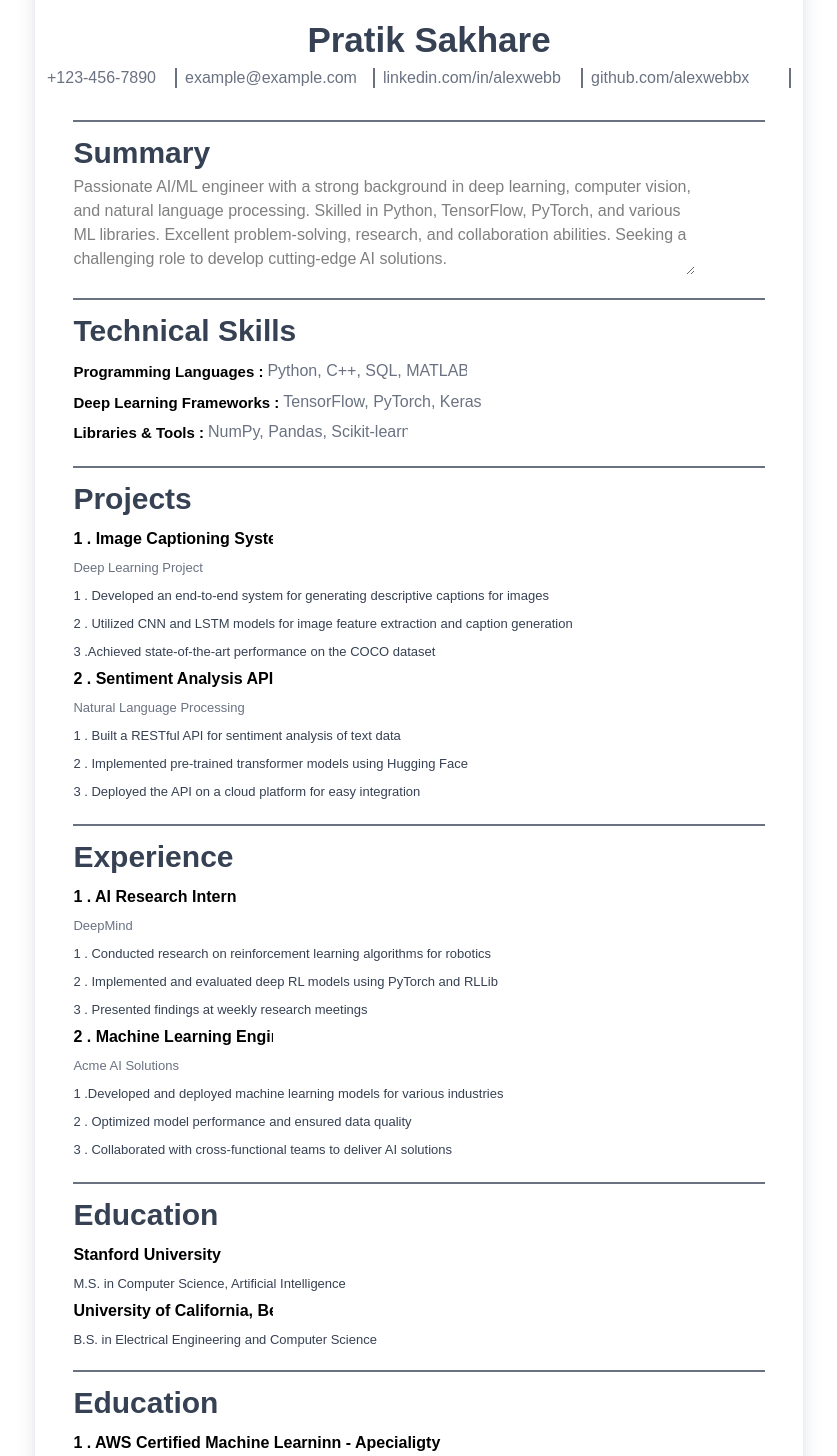
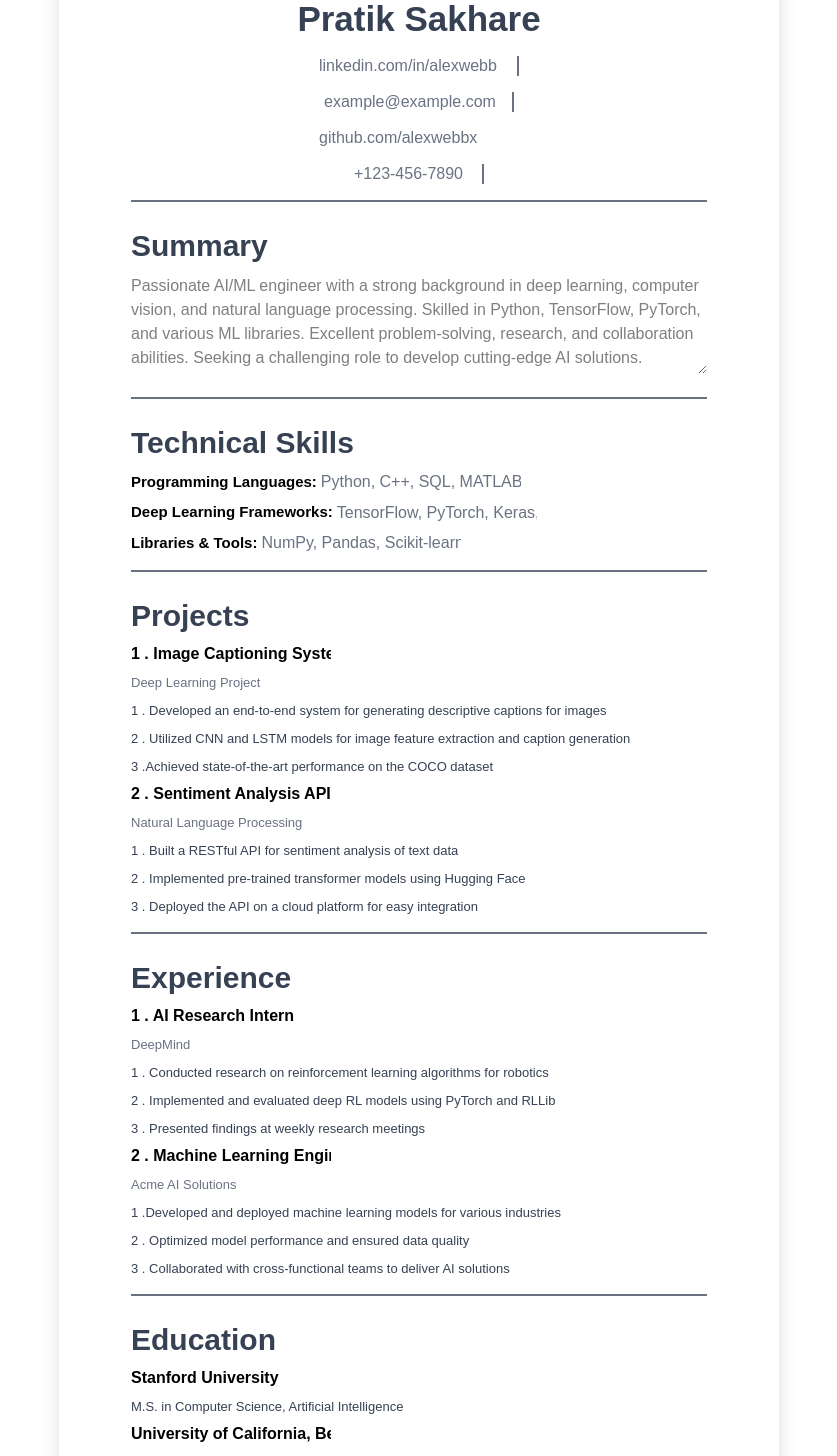
Before and after one commit to Pratik-Sakhare-18/ResumeCraft, a React (Vite) app: page /template/experienced-1 in a window 1280 px wide. Shown: the part 180-1636 px from the top of the page, without its empty margins (221-1058 px from the left). Built offline with nearby package versions, Linux system fonts and the light colour scheme; a web font is replaced by a local one.

Commit message:
add a mediaquery

```diff
--- a/index.html
+++ b/index.html
@@ -5,7 +5,7 @@
   <meta charset="UTF-8" />
   <link rel="icon" type="image/svg+xml" href="./src/assets/resume-craft.png" />
   <meta name="viewport" content="width=device-width, initial-scale=1.0" />
-  <title>Resume Craft | Home</title>
+  <title>Online Resume & CV Builder | ResumeCraft</title>
   <link rel="stylesheet" href="https://cdnjs.cloudflare.com/ajax/libs/font-awesome/7.0.1/css/all.min.css"
     integrity="sha512-2SwdPD6INVrV/lHTZbO2nodKhrnDdJK9/kg2XD1r9uGqPo1cUbujc+IYdlYdEErWNu69gVcYgdxlmVmzTWnetw=="
     crossorigin="anonymous" referrerpolicy="no-referrer" />
--- a/src/components/Navbar/Navbar.jsx
+++ b/src/components/Navbar/Navbar.jsx
@@ -10,7 +10,7 @@ const Navbar = () => {
         <>
             <div className='h-auto w-full bg-white-500 shadow-2xl shadow-gray-200 flex flex-wrap items-center justify-between p-4 md:h-[80px] md:flex-nowrap flex-row'>
 
-                <div className='h-auto w-auto bg-white-500 flex items-center justify-center gap-5  ml-10 '>
+                <div className='h-auto w-auto bg-white-500 flex items-center justify-center gap-5   '>
                     <div className='logo-container h-[50px] w-[50px] bg-white-500 rounded-full flex items-center justify-center overflow-hidden shadow-2xl shadow-gray-500  '>
                         <img src={LOGO} alt="Logo" width="300" className='border-2 border-blue-500 rounded-full ' />
                     </div>
@@ -23,7 +23,7 @@ const Navbar = () => {
                     </button>
                 </div>
 
-                <div className={`${MenuOpen ? 'flex' : 'hidden'} w-full flex-col ml-20 md:flex md:w-[500px] md:ml-0 md:flex-row items-center justify-end gap-4 md:gap-6 mt-4 md:mt-0 mr-20`}>
+                <div className={`${MenuOpen ? 'flex' : 'hidden'} w-full flex-col ml-20 md:flex md:w-[500px] md:ml-0 md:flex-row items-center justify-end gap-4 md:gap-6 mt-4 md:mt-0  `}>
 
                     <Link to="/" className='nav-anchor text-black-500 text-[17px] font-bold cursor-pointer hover:text-blue-500'>Home</Link>
                     <Link to="/Build-Resume" className='nav-anchor text-black-500 text-[17px] font-bold cursor-pointer hover:text-blue-600'>Build-Resume</Link>
--- a/src/components/Templates/Experienced-T1.jsx
+++ b/src/components/Templates/Experienced-T1.jsx
@@ -4,35 +4,34 @@ const Experience1T = () => {
     return (
         <>
 
+            <div className='h-auto w-screen flex justify-center items-center flex-col gap-10 p-4 md:p-10'>
 
-            <div className='h-[auto] w-screen flex justify-center items-center flex-col gap-10 pt-10 pb-10'>
+                <div className='h-auto bg-white shadow-xl shadow-gray-300 border-t-2 border-sky-500 rounded-[7px] w-full md:w-4/5 lg:w-[60%] flex justify-center items-center flex-col gap-2 p-4 md:p-10 '>
 
-                <div className='h-[auto] bg-white shadow-xl shadow-gray-300 border-t-2 border-sky-500 rounded-[7px] w-[60%] flex justify-center items-center flex-col gap-2 pt-10 pb-10 '>
-
-                    <div className='h-[140px]  w-[90%] border-b-2 border-gray-500 flex justify-center items-center flex-col gap-[2px]'>
-                        <h1 className='text-gray-700 text-[35px] font-bold ml-5'>Pratik Sakhare</h1>
-                        <div className='flex flex-row gap-2'>
-                            <input type='number' placeholder='+123-456-7890' className='h-[20px] w-[130px]   outline-none  placeholder:text-gray-500  text-gray-500  border-r-2 border-gray-500 '></input>
-                            <input type='email' placeholder='example@example.com' className='h-[20px] w-[190px]   outline-none  placeholder:text-gray-500  text-gray-500  border-r-2 border-gray-500 '></input>
-                            <input type='text' placeholder='linkedin.com/in/alexwebb' className='h-[20px] w-[200px]   outline-none  placeholder:text-gray-500  text-gray-500  border-r-2 border-gray-500 '></input>
-                            <input type='text' placeholder='github.com/alexwebbx' className='h-[20px] w-[200px]   outline-none  placeholder:text-gray-500  text-gray-500  border-r-2 border-gray-500 '></input>
+                    <div className='h-auto w-[90%] border-b-2 border-gray-500 flex justify-center items-center flex-col gap-4 py-4'>
+                        <h1 className='text-gray-700 text-3xl md:text-[35px] font-bold text-center'>Pratik Sakhare</h1>
+                        <div className='flex flex-col sm:flex-col gap-2 md:gap-4 items-center'>
+                            <input type='text' placeholder='linkedin.com/in/alexwebb' className='h-[20px] w-full md:w-[200px] outline-none placeholder:text-gray-500 text-gray-500 md:border-r-2 border-gray-500 text-center md:text-left'></input>
+                            <input type='email' placeholder='example@example.com' className='h-[20px] w-full md:w-[190px] outline-none placeholder:text-gray-500 text-gray-500 md:border-r-2 border-gray-500 text-center md:text-left'></input>
+                            <input type='text' placeholder='github.com/alexwebbx' className='h-[20px] w-full md:w-[200px] outline-none placeholder:text-gray-500 text-gray-500 text-center md:text-left'></input>
+                            <input type='number' placeholder='+123-456-7890' className='h-[20px] w-full md:w-[130px] outline-none placeholder:text-gray-500 text-gray-500 md:border-r-2 border-gray-500 text-center md:text-left'></input>
                         </div>
                     </div>
 
-                    <div className='h-[170px]  w-[90%] border-b-2 border-gray-500 '>
-                        <h1 className='text-gray-700 text-[30px]  font-bold '>Summary</h1>
-                        <textarea placeholder='Passionate AI/ML engineer with a strong background in deep learning, computer vision, and natural language processing. Skilled in Python, TensorFlow, PyTorch, and various ML libraries. Excellent problem-solving, research, and collaboration abilities. Seeking a challenging role to develop cutting-edge AI solutions.' className='h-[100px] w-[90%]'></textarea>
+                    <div className='h-auto w-[90%] border-b-2 border-gray-500 py-4'>
+                        <h1 className='text-gray-700 text-2xl md:text-[30px] font-bold'>Summary</h1>
+                        <textarea placeholder='Passionate AI/ML engineer with a strong background in deep learning, computer vision, and natural language processing. Skilled in Python, TensorFlow, PyTorch, and various ML libraries. Excellent problem-solving, research, and collaboration abilities. Seeking a challenging role to develop cutting-edge AI solutions.' className='h-[100px] w-full mt-2'></textarea>
                     </div>
 
-                    <div className='h-[160px]  w-[90%] border-b-2 border-gray-500  flex flex-col gap-2'>
-                        <h1 className='text-gray-700 text-[30px]  font-bold '>Technical Skills</h1>
-                        <div className='flex gap-1'><h1 className='text-black text-[15px]  font-bold'>Programming Languages : </h1><input type='text' placeholder='Python, C++, SQL, MATLAB' className='h-[20px] w-[200px]   outline-none  placeholder:text-gray-500  text-gray-500 '></input></div>
-                        <div className='flex gap-1'><h1 className='text-black text-[15px]  font-bold'>Deep Learning Frameworks :  </h1><input type='text' placeholder='TensorFlow, PyTorch, Keras, Caffe' className='h-[20px] w-[200px]   outline-none  placeholder:text-gray-500  text-gray-500 '></input></div>
-                        <div className='flex gap-1'><h1 className='text-black text-[15px]  font-bold'>Libraries & Tools : </h1><input type='text' placeholder='NumPy, Pandas, Scikit-learn, OpenCV, NLTK, Git, Docker' className='h-[20px] w-[200px]   outline-none  placeholder:text-gray-500  text-gray-500 '></input></div>
+                    <div className='h-auto w-[90%] border-b-2 border-gray-500 flex flex-col gap-2 py-4'>
+                        <h1 className='text-gray-700 text-2xl md:text-[30px] font-bold'>Technical Skills</h1>
+                        <div className='flex flex-col md:flex-row md:items-center gap-1'><h1 className='text-black text-[15px] font-bold'>Programming Languages:</h1><input type='text' placeholder='Python, C++, SQL, MATLAB' className='h-[20px] w-full md:w-[200px] outline-none placeholder:text-gray-500 text-gray-500'></input></div>
+                        <div className='flex flex-col md:flex-row md:items-center gap-1'><h1 className='text-black text-[15px] font-bold'>Deep Learning Frameworks:</h1><input type='text' placeholder='TensorFlow, PyTorch, Keras, Caffe' className='h-[20px] w-full md:w-[200px] outline-none placeholder:text-gray-500 text-gray-500'></input></div>
+                        <div className='flex flex-col md:flex-row md:items-center gap-1'><h1 className='text-black text-[15px] font-bold'>Libraries & Tools:</h1><input type='text' placeholder='NumPy, Pandas, Scikit-learn, OpenCV, NLTK, Git, Docker' className='h-[20px] w-full md:w-[200px] outline-none placeholder:text-gray-500 text-gray-500'></input></div>
                     </div>
 
-                    <div className='h-[350px]  w-[90%] border-b-2 border-gray-500  flex flex-col gap-2'>
-                        <h1 className='text-gray-700 text-[30px]  font-bold '>Projects</h1>
+                    <div className='h-auto w-[90%] border-b-2 border-gray-500 flex flex-col gap-2 py-4'>
+                        <h1 className='text-gray-700 text-2xl md:text-[30px] font-bold'>Projects</h1>
                         <input type='text' placeholder='1 . Image Captioning System' className='h-[20px] w-[200px]   outline-none  placeholder:text-black  font-bold text-black '></input>
                         <input type='text' placeholder='Deep Learning Project' className='h-[20px] w-[200px]   outline-none  placeholder:text-gray-500  text-[13px] text-gray-500 '></input>
                         <input type='text' placeholder='1 . Developed an end-to-end system for generating descriptive captions for images' className='h-[20px] w-[90%]  outline-none  placeholder:text-gray-700  text-[13px] text-gray-700 '></input>
@@ -45,8 +44,8 @@ const Experience1T = () => {
                         <input type='text' placeholder='3 . Deployed the API on a cloud platform for easy integration' className='h-[20px] w-[90%]   outline-none  placeholder:text-gray-700  text-[13px] text-gray-700 '></input>
                     </div>
 
-                    <div className='h-[350px]  w-[90%] border-b-2 border-gray-500  flex flex-col gap-2'>
-                        <h1 className='text-gray-700 text-[30px]  font-bold '>Experience</h1>
+                    <div className='h-auto w-[90%] border-b-2 border-gray-500 flex flex-col gap-2 py-4'>
+                        <h1 className='text-gray-700 text-2xl md:text-[30px] font-bold'>Experience</h1>
                         <input type='text' placeholder='1 . AI Research Intern' className='h-[20px] w-[200px]   outline-none  placeholder:text-black  font-bold text-black '></input>
                         <input type='text' placeholder='DeepMind' className='h-[20px] w-[200px]   outline-none  placeholder:text-gray-500  text-[13px] text-gray-500 '></input>
                         <input type='text' placeholder='1 . Conducted research on reinforcement learning algorithms for robotics' className='h-[20px] w-[90%]  outline-none  placeholder:text-gray-700  text-[13px] text-gray-700 '></input>
@@ -59,18 +58,18 @@ const Experience1T = () => {
                         <input type='text' placeholder='3 . Collaborated with cross-functional teams to deliver AI solutions' className='h-[20px] w-[90%]   outline-none  placeholder:text-gray-700  text-[13px] text-gray-700 '></input>
                     </div>
 
-                    <div className='h-[180px]  w-[90%] border-b-2 border-gray-500  flex flex-col gap-2'>
-                        <h1 className='text-gray-700 text-[30px]  font-bold '>Education</h1>
+                    <div className='h-auto w-[90%] border-b-2 border-gray-500 flex flex-col gap-2 py-4'>
+                        <h1 className='text-gray-700 text-2xl md:text-[30px] font-bold'>Education</h1>
                         <input type='text' placeholder='Stanford University' className='h-[20px] w-[200px]   outline-none  placeholder:text-black  font-bold text-black '></input>
                         <input type='text' placeholder='M.S. in Computer Science, Artificial Intelligence' className='h-[20px] w-[90%]  outline-none  placeholder:text-gray-700  text-[13px] text-gray-700 '></input>
                         <input type='text' placeholder='University of California, Berkeley' className='h-[20px] w-[200px]   outline-none  placeholder:text-black  font-bold text-black '></input>
                         <input type='text' placeholder='B.S. in Electrical Engineering and Computer Science' className='h-[20px] w-[90%]  outline-none  placeholder:text-gray-700  text-[13px] text-gray-700 '></input>
                     </div>
 
-                    <div className='h-[120px]  w-[90%] border-b-2 border-gray-500  flex flex-col gap-2'>
-                        <h1 className='text-gray-700 text-[30px]  font-bold '>Education</h1>
-                        <input type='text' placeholder='1 . AWS Certified Machine Learninn - Apecialigty'className='h-[20px] w-[500px]   outline-none  placeholder:text-black  font-bold text-black '></input>
-                         <input type='text' placeholder='1 . AWS Certified Machine Learninn - Apecialigty'className='h-[20px] w-[500px]   outline-none  placeholder:text-black  font-bold text-black '></input>
+                    <div className='h-auto w-[90%] border-b-2 border-gray-500 flex flex-col gap-2 py-4'>
+                        <h1 className='text-gray-700 text-2xl md:text-[30px] font-bold'>Certifications</h1>
+                        <input type='text' placeholder='1 . AWS Certified Machine Learninn - Apecialigty' className='h-[20px] w-[500px]   outline-none  placeholder:text-black  font-bold text-black '></input>
+                        <input type='text' placeholder='1 . AWS Certified Machine Learninn - Apecialigty' className='h-[20px] w-[500px]   outline-none  placeholder:text-black  font-bold text-black '></input>
                     </div>
 
                 </div>
--- a/src/components/Templates/Fresher-T1.jsx
+++ b/src/components/Templates/Fresher-T1.jsx
@@ -106,9 +106,9 @@ const Fresher1T = () => {
 
     return (
         <>
-            <div className='h-[auto]  w-screen flex justify-center gap-10 pt-10 pb-10'>
+            <div className='h-auto w-screen flex flex-col lg:flex-row justify-center items-center lg:items-start gap-10 pt-10 pb-10 px-4'>
 
-                <div className='h-[600px] w-[290px] bg-blue-900 rounded-[7px] flex flex-col items-center justify-center gap-3 shadow-2xl shadow-gray-400'>
+                <div className='h-auto w-full max-w-md lg:w-[290px] lg:h-[600px] bg-blue-900 rounded-[7px] flex flex-col items-center justify-center gap-3 shadow-2xl shadow-gray-400 p-4'>
                     <h1 className='font-bold text-[20px] text-white'>RESUME CONTROLS</h1>
                     <input type='text' name="name" value={formData.name} onChange={UpdatePreview} placeholder='+ Your Name' className='h-[45px] w-[80%] rounded-[7px]  flex items-center justify-center text-center outline-none p-5 placeholder:text-white font-bold bg-blue-700 hover:bg-sky-500 hover:scale-110 hover:transition-all duration-5s ease-in-out'></input>
                     <input type='text' name="title" value={formData.title} onChange={UpdatePreview} placeholder='+ Your Title' className=' h-[45px] w-[80%] rounded-[7px]  flex items-center justify-center text-center  outline-none p-5 placeholder:text-white font-bold bg-blue-700 hover:bg-sky-500 hover:scale-110 hover:transition-all duration-5s ease-in-out'></input>
@@ -122,7 +122,7 @@ const Fresher1T = () => {
 
                 </div>
 
-                <div className='h-[auto] w-[50%] bg-white shadow-2xl shadow-gray-400 rounded-[10px] flex flex-col items-center justify-center gap-4 pt-12 pb-12'>
+                <div className='h-auto w-full lg:w-[50%] bg-white shadow-2xl shadow-gray-400 rounded-[10px] flex flex-col items-center justify-center gap-4 pt-12 pb-12'>
 
                     <div className='h-[220px] w-[85%]  bg-gradient-to-r from-blue-900 to-blue-700 rounded-2xl  flex flex-col items-center justify-center '>
                         <input type='text' name="name" value={formData.name} onChange={UpdatePreview} placeholder='Your Name' className='h-[60px] w-[100%] bg-transparent font-bold text-center placeholder:text-white text-white text-5xl  outline-none'></input>
--- a/src/components/Templates/Fresher-T2.jsx
+++ b/src/components/Templates/Fresher-T2.jsx
@@ -18,9 +18,9 @@ const Fresher2T = () => {
         <>
 
 
-            <div className='h-[auto] w-screen flex justify-center items-center flex-col gap-10 pt-10 pb-10'>
+            <div className='h-auto w-screen flex justify-center items-center flex-col gap-10 p-4 md:p-10'>
 
-                <div className='h-[auto] bg-white shadow-xl shadow-gray-300 border-t-2 border-sky-500 rounded-[7px] w-[50%] flex justify-center items-center flex-col gap-2 pt-10 pb-10 '>
+                <div className='h-auto bg-white  shadow-xl shadow-gray-300 border-t-2 border-sky-500 rounded-[7px] w-full md:w-3/4 lg:w-[50%] flex justify-center items-center flex-col gap-2 pt-10 pb-10 '>
 
                     <div className='h-[295px]  w-[90%] border-b-2 border-sky-500 flex justify-center items-center flex-col gap-[2px]'>
                         <label htmlFor="profile-image-upload" className='cursor-pointer'>
```
Also changed, not shown: src/views/Build-Resume/Build-Resume.jsx (+21 -20 lines), src/views/Choose-T/Choose-T.jsx (+5 -5 lines), src/views/Home/Home.jsx (+6 -7 lines), src/views/Login/Login.jsx (+13 -13 lines).
